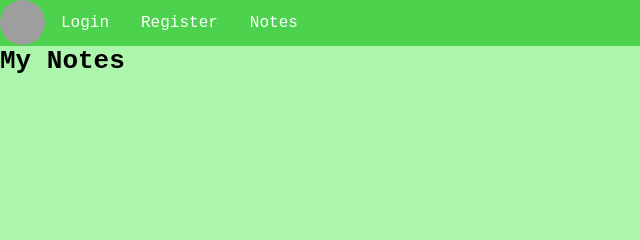
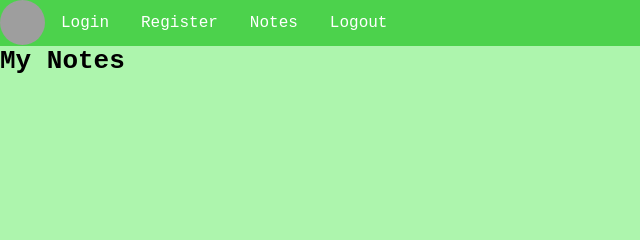
Before and after one commit to N02959575/WDP2022Project, a website: page public/note.html in a window 1280 px wide. Shown: the top 240 px of the page, 0-640 px from the left. Drawn offline with Linux system fonts and the light colour scheme; grey boxes are pictures that could not be loaded.

Commit message:
added logout button

```diff
--- a/public/note.html
+++ b/public/note.html
@@ -13,6 +13,7 @@
       <a href="login.html">Login</a>
       <a href="register.html">Register</a>
       <a href="note.html">Notes</a>
+      <a href="login.html" id="logout-btn">Logout</a>
     </nav>
     <h1>My Notes</h1>
     <div class="note-field">
@@ -27,6 +28,14 @@
     </div>
 
     <section id="noteList" class="container"></section>
+    <!-- temporary button for printing users to console -->
+
+    <!-- <div>
+      <button type="button" id="btn-notes">Click For Notes!</button>
+      <section id="noteList" class="container hide"></section>
+    </div> -->
+
+    <!-- temporay button end -->
 
     <script src="main.js"></script>
   </body>
```
